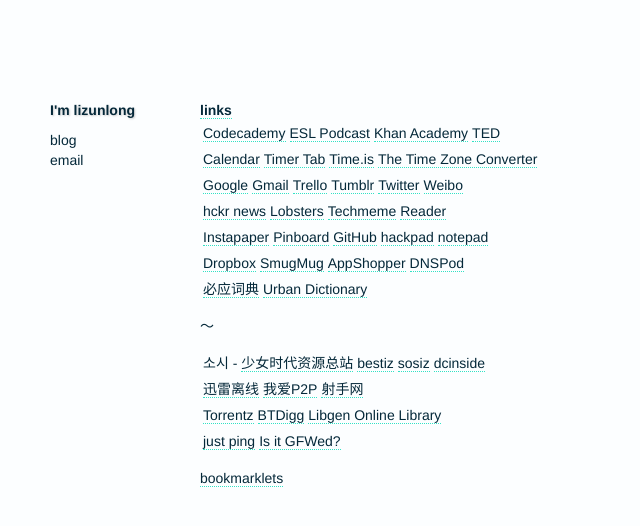
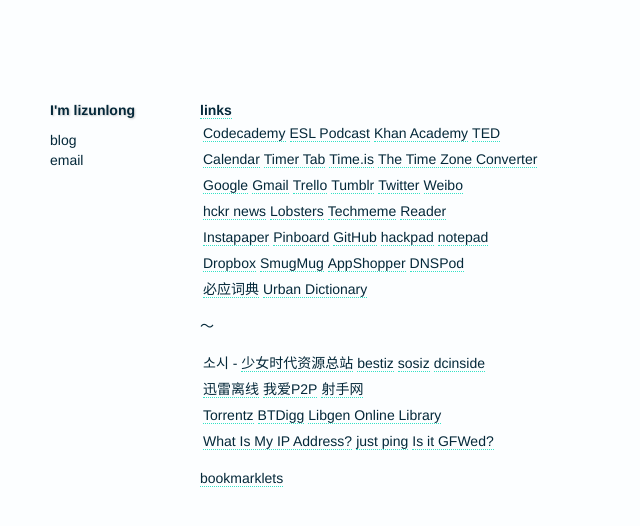
Before and after one commit to lzl/lzl.github.com, a Jekyll site: the page built from _posts/2012-03-12-links.md, in a window 1280 px wide. Shown: the top 526 px of the page, without its empty margins (0-640 px from the left). Built offline with Jekyll 4.4.1, drawn with Linux system fonts in a browser that asks for light colours.

Commit message:
Update _posts/2012-03-12-links.md
What Is My IP Address?

```diff
--- a/_posts/2012-03-12-links.md
+++ b/_posts/2012-03-12-links.md
@@ -25,6 +25,6 @@
 
 [Torrentz](http://torrentz.eu/) | [BTDigg](http://btdigg.org/) | [Libgen Online Library](http://libgen.info/)
 
-[just ping](http://just-ping.com/) | [Is it GFWed?](http://isitgfwed.sinaapp.com/)
+[What Is My IP Address?](http://ifconfig.me/) | [just ping](http://just-ping.com/) | [Is it GFWed?](http://isitgfwed.sinaapp.com/)
 
 [bookmarklets](http://w-shadow.com/bookmarklet-combiner/?bookmarklet=3369)
```
